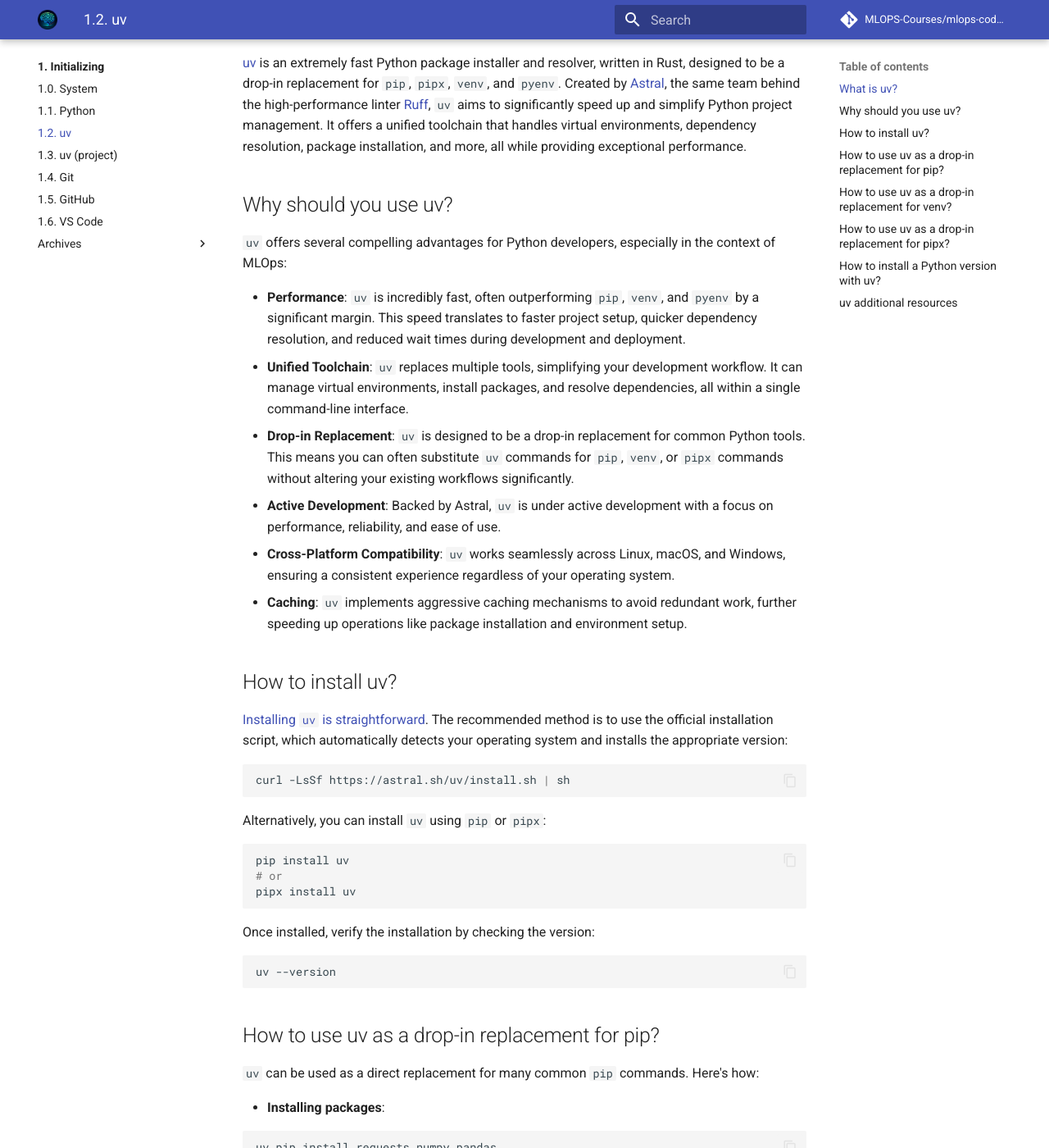
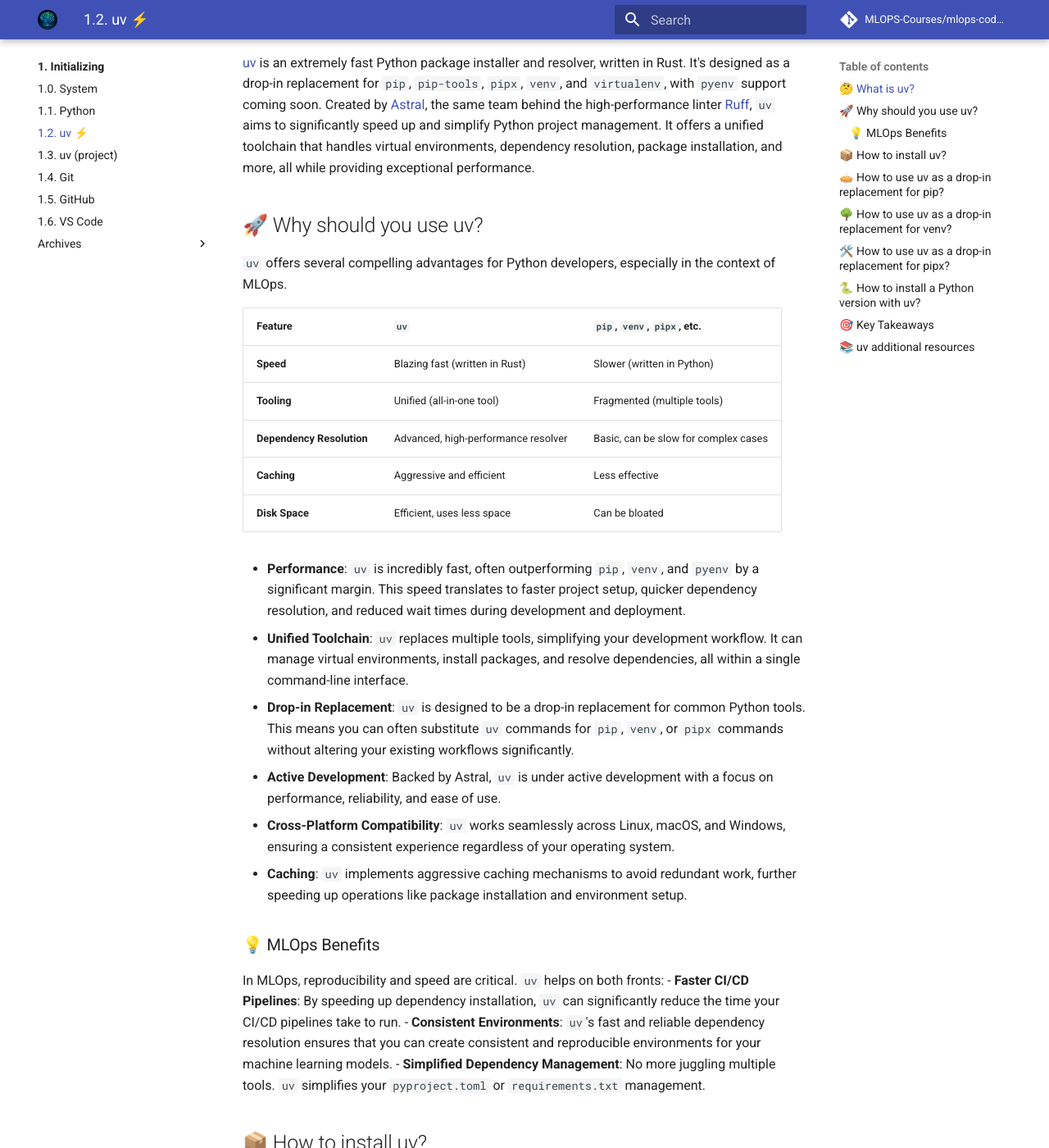
Before and after one commit to MLOps-Courses/mlops-coding-course, an MkDocs documentation site: the page built from docs/1. Initializing/1.2. uv.md, in a window 1280 px wide and 1400 px high, scrolled down 215 px. Shown: the whole window at 82% size. Built offline with MkDocs 1.6.1 and Material for MkDocs 9.7.7, drawn with Linux system fonts in a browser that asks for light colours; comment, search, counter and statistics services are not loaded; some of the changed text lies outside the part shown.

Commit message:
Improve section 1.2 of the course
This commit improves section 1.2 of the course by:

- Including emojis in the title sections to make them more engaging.
- Enriching the content to be easier for you to follow.
- Adding a comparison table for `uv` against other tools.
- Including a new section on the benefits of `uv` in an MLOps context.
- Adding a "Key Takeaways" section to summarize the content.

````diff
--- a/docs/1. Initializing/1.2. uv.md
+++ b/docs/1. Initializing/1.2. uv.md
@@ -2,15 +2,23 @@
 description: Discover uv, a fast and versatile Python package manager and project manager designed to streamline your development workflow. Learn how to install it and use it as a drop-in replacement for pip, venv, pipx, and pyenv.
 ---
 
-# 1.2. uv
+# 1.2. uv ⚡️
 
-## What is uv?
+## 🤔 What is uv?
 
-[uv](https://docs.astral.sh/uv/) is an extremely fast Python package installer and resolver, written in Rust, designed to be a drop-in replacement for `pip`, `pipx`, `venv`, and `pyenv`. Created by [Astral](https://astral.sh/), the same team behind the high-performance linter [Ruff](https://docs.astral.sh/ruff/), `uv` aims to significantly speed up and simplify Python project management. It offers a unified toolchain that handles virtual environments, dependency resolution, package installation, and more, all while providing exceptional performance.
+[uv](https://docs.astral.sh/uv/) is an extremely fast Python package installer and resolver, written in Rust. It's designed as a drop-in replacement for `pip`, `pip-tools`, `pipx`, `venv`, and `virtualenv`, with `pyenv` support coming soon. Created by [Astral](https://astral.sh/), the same team behind the high-performance linter [Ruff](https://docs.astral.sh/ruff/), `uv` aims to significantly speed up and simplify Python project management. It offers a unified toolchain that handles virtual environments, dependency resolution, package installation, and more, all while providing exceptional performance.
 
-## Why should you use uv?
+## 🚀 Why should you use uv?
 
-`uv` offers several compelling advantages for Python developers, especially in the context of MLOps:
+`uv` offers several compelling advantages for Python developers, especially in the context of MLOps.
+
+| Feature                 | `uv`                               | `pip`, `venv`, `pipx`, etc.             |
+| ----------------------- | ---------------------------------- | --------------------------------------- |
+| **Speed**               | Blazing fast (written in Rust)     | Slower (written in Python)              |
+| **Tooling**             | Unified (all-in-one tool)          | Fragmented (multiple tools)             |
+| **Dependency Resolution** | Advanced, high-performance resolver | Basic, can be slow for complex cases    |
+| **Caching**             | Aggressive and efficient           | Less effective                          |
+| **Disk Space**          | Efficient, uses less space         | Can be bloated                          |
 
 - **Performance**: `uv` is incredibly fast, often outperforming `pip`, `venv`, and `pyenv` by a significant margin. This speed translates to faster project setup, quicker dependency resolution, and reduced wait times during development and deployment.
 - **Unified Toolchain**: `uv` replaces multiple tools, simplifying your development workflow. It can manage virtual environments, install packages, and resolve dependencies, all within a single command-line interface.
@@ -19,7 +27,14 @@ description: Discover uv, a fast and versatile Python package manager and projec
 - **Cross-Platform Compatibility**: `uv` works seamlessly across Linux, macOS, and Windows, ensuring a consistent experience regardless of your operating system.
 - **Caching**: `uv` implements aggressive caching mechanisms to avoid redundant work, further speeding up operations like package installation and environment setup.
 
-## How to install uv?
+### 💡 MLOps Benefits
+
+In MLOps, reproducibility and speed are critical. `uv` helps on both fronts:
+- **Faster CI/CD Pipelines**: By speeding up dependency installation, `uv` can significantly reduce the time your CI/CD pipelines take to run.
+- **Consistent Environments**: `uv`'s fast and reliable dependency resolution ensures that you can create consistent and reproducible environments for your machine learning models.
+- **Simplified Dependency Management**: No more juggling multiple tools. `uv` simplifies your `pyproject.toml` or `requirements.txt` management.
+
+## 📦 How to install uv?
 
 [Installing `uv` is straightforward](https://docs.astral.sh/uv/getting-started/installation/). The recommended method is to use the official installation script, which automatically detects your operating system and installs the appropriate version:
 
@@ -41,119 +56,105 @@ Once installed, verify the installation by checking the version:
 uv --version
 ```
 
-## How to use uv as a drop-in replacement for pip?
+## 🥧 How to use uv as a drop-in replacement for pip?
 
 `uv` can be used as a direct replacement for many common `pip` commands. Here's how:
 
 - **Installing packages**:
+  ```bash
+  uv pip install requests numpy pandas
+  ```
+- **Uninstalling packages**:
+  ```bash
+  uv pip uninstall requests
+  ```
+- **Listing installed packages**:
+  ```bash
+  uv pip freeze
+  ```
+- **Updating packages**:
+  ```bash
+  uv pip install --upgrade requests
+  ```
+- **Installing packages from a `requirements.txt` file**:
+  ```bash
+  uv pip install -r requirements.txt
+  ```
 
-```bash
-uv pip install requests numpy pandas
-```
-
-- **Uninstalling packages**:
-
-```bash
-uv pip uninstall requests
-```
-
-- **Listing installed packages**:
-
-```bash
-uv pip freeze
-```
-
-- **Updating packages**:
-
-```bash
-uv pip install --upgrade requests
-```
-
-- **Installing packages from a `requirements.txt` file**:
-
-```bash
-uv pip install -r requirements.txt
-```
-
-## How to use uv as a drop-in replacement for venv?
+## 🌳 How to use uv as a drop-in replacement for venv?
 
 `uv` can also replace `venv` for creating and managing virtual environments:
 
 - **Creating a virtual environment**:
+  ```bash
+  uv venv
+  ```
+  This command creates a new virtual environment in the `.venv` directory by default. You can customize the location or specify a Python interpreter:
+  ```bash
+  uv venv --python 3.11
+  ```
+- **Activating the virtual environment**:
+  The activation process is the same as with `venv`. On macOS and Linux:
+  ```bash
+  source .venv/bin/activate
+  ```
+  On Windows:
+  ```powershell
+  .venv\Scripts\Activate
+  ```
+- **Listing available Python interpreters**:
+  ```bash
+  uv python list
+  ```
 
-```bash
-uv venv
-```
-
-This command creates a new virtual environment in the `.venv` directory by default. You can customize the location using the `--python` flag to specify a Python interpreter path.
-
-- **Activating the virtual environment**:
-
-The activation process depends on your shell. For example, on bash:
-
-```bash
-source .venv/bin/activate
-```
-
-- **Listing available Python interpreters**:
-
-```bash
-uv python list
-```
-
-## How to use uv as a drop-in replacement for pipx?
+## 🛠️ How to use uv as a drop-in replacement for pipx?
 
 `uv` can also replace `pipx` for installing and managing globally available Python tools:
 
 - **Installing a tool globally**:
+  ```bash
+  uv tool install ruff
+  ```
+- **Listing globally installed tools**:
+  ```bash
+  uv tool list
+  ```
+- **Running a tool without installing it**:
+  This is useful for one-off commands without cluttering your global environment.
+  ```bash
+  uv tool run ruff --version
+  ```
 
-```bash
-uv tool install ruff
-```
-
-- **Listing globally installed tools**:
-
-```bash
-uv tool list
-```
-
-- **Running a tool without installing it**:
-
-```bash
-uv tool run ruff --version
-```
-
-## How to install a Python version with uv?
+## 🐍 How to install a Python version with uv?
 
 `uv` can also be used to install specific Python versions, similar to `pyenv`. This is particularly useful when you need to test your code against different Python environments or when a project requires a specific Python version that is not your system's default.
 
 - **Installing a specific Python version**:
+  ```bash
+  uv python install 3.13
+  ```
+  This command downloads and installs Python 3.13. You can then use this version to create virtual environments or run scripts.
+- **Listing available Python versions**:
+  ```bash
+  uv python list
+  ```
+- **Listing installed Python versions**:
+  ```bash
+  uv python list --only-installed
+  ```
+- **Removing a specific Python version**:
+  ```bash
+  uv python remove 3.13
+  ```
 
-```bash
-uv python install 3.13
-```
+## 🎯 Key Takeaways
 
-This command downloads and installs Python 3.13. You can then use this version to create virtual environments or run scripts.
+- **`uv` is a fast, all-in-one tool** for Python package and project management.
+- It can replace `pip`, `venv`, `pipx`, and more, simplifying your workflow.
+- In MLOps, `uv` shines by **speeding up CI/CD pipelines** and ensuring **reproducible environments**.
+- Adopting `uv` can lead to a more efficient and streamlined development process.
 
-- **Listing available Python versions**:
-
-```bash
-uv python list
-```
-
-- **Listing installed Python versions**:
-
-```bash
-uv python list --only-installed
-```
-
-- **Removing a specific Python version**:
-
-```bash
-uv python remove 3.13
-```
-
-## uv additional resources
+## 📚 uv additional resources
 
 - **[uv Documentation](https://docs.astral.sh/uv/)**: The official documentation provides comprehensive information on all `uv` features and commands.
 - **[Poetry Was Good, Uv Is Better: An MLOps Migration Story](https://medium.com/@fmind/poetry-was-good-uv-is-better-an-mlops-migration-story-f52bf0c6c703)**
````
Also changed, not shown: 1 other file.
